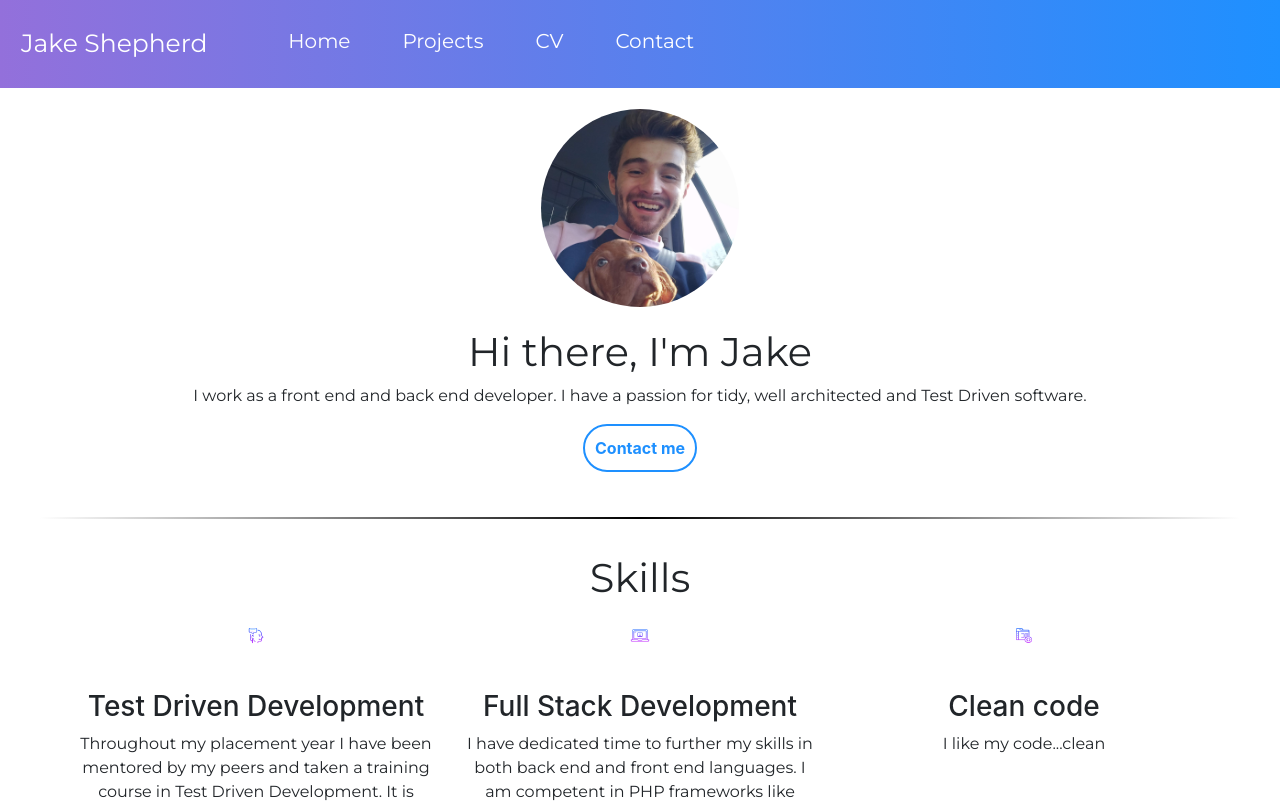
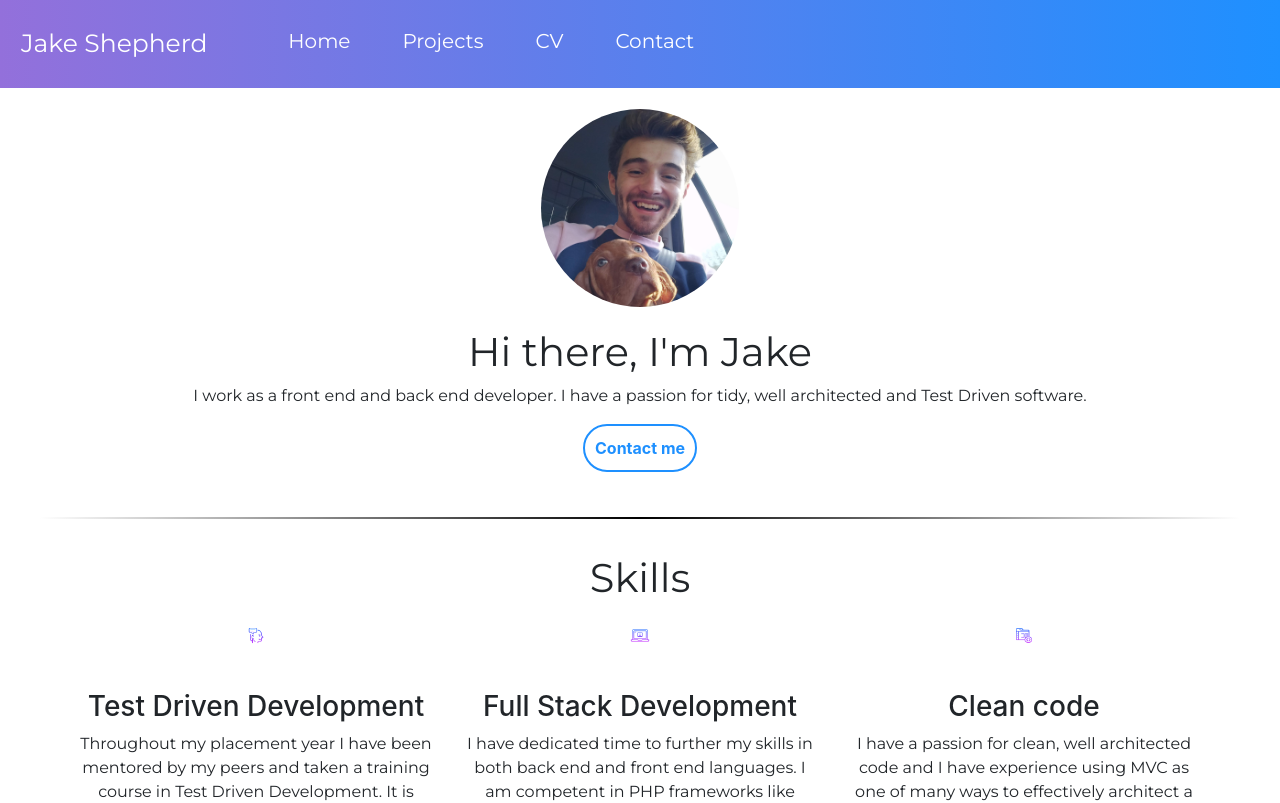
Before and after one commit to jakeshepherd/jakeshepherd.github.io, a React (Create React App) app: page / in a window 1280 px wide. Shown: the top 803 px of the page. Built offline with nearby package versions, Linux system fonts and the light colour scheme.

Commit message:
Update skill

```diff
--- a/src/Pages/Home.js
+++ b/src/Pages/Home.js
@@ -27,7 +27,7 @@ class Home extends Component {
                     skills={[
                         {name: "Test Driven Development", image: Communication, description: "Throughout my placement year I have been mentored by my peers and taken a training course in Test Driven Development. It is something I am passionate about and I believe it creates a more robust codebase."},
                         {name: "Full Stack Development", image: Coding, description: "I have dedicated time to further my skills in both back end and front end languages. I am competent in PHP frameworks like Laravel, Javascript frameworks like React and database languages like mySQL."},
-                        {name: "Clean code", image: CleanCode, description: "I like my code...clean"},
+                        {name: "Clean code", image: CleanCode, description: "I have a passion for clean, well architected code and I have experience using MVC as one of many ways to effectively architect a project."},
                     ]}
                 />
                 <span className="spacer"/>
```
